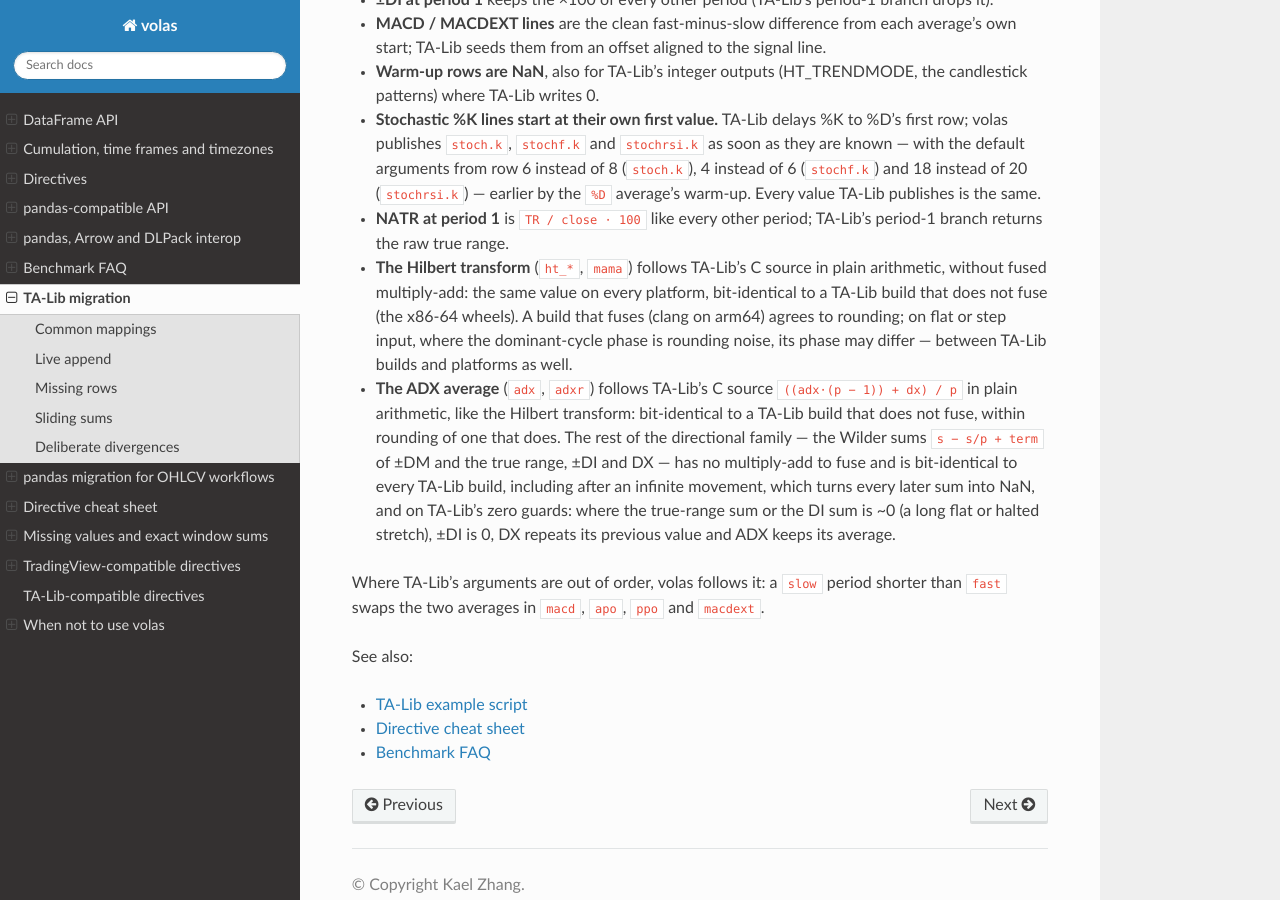
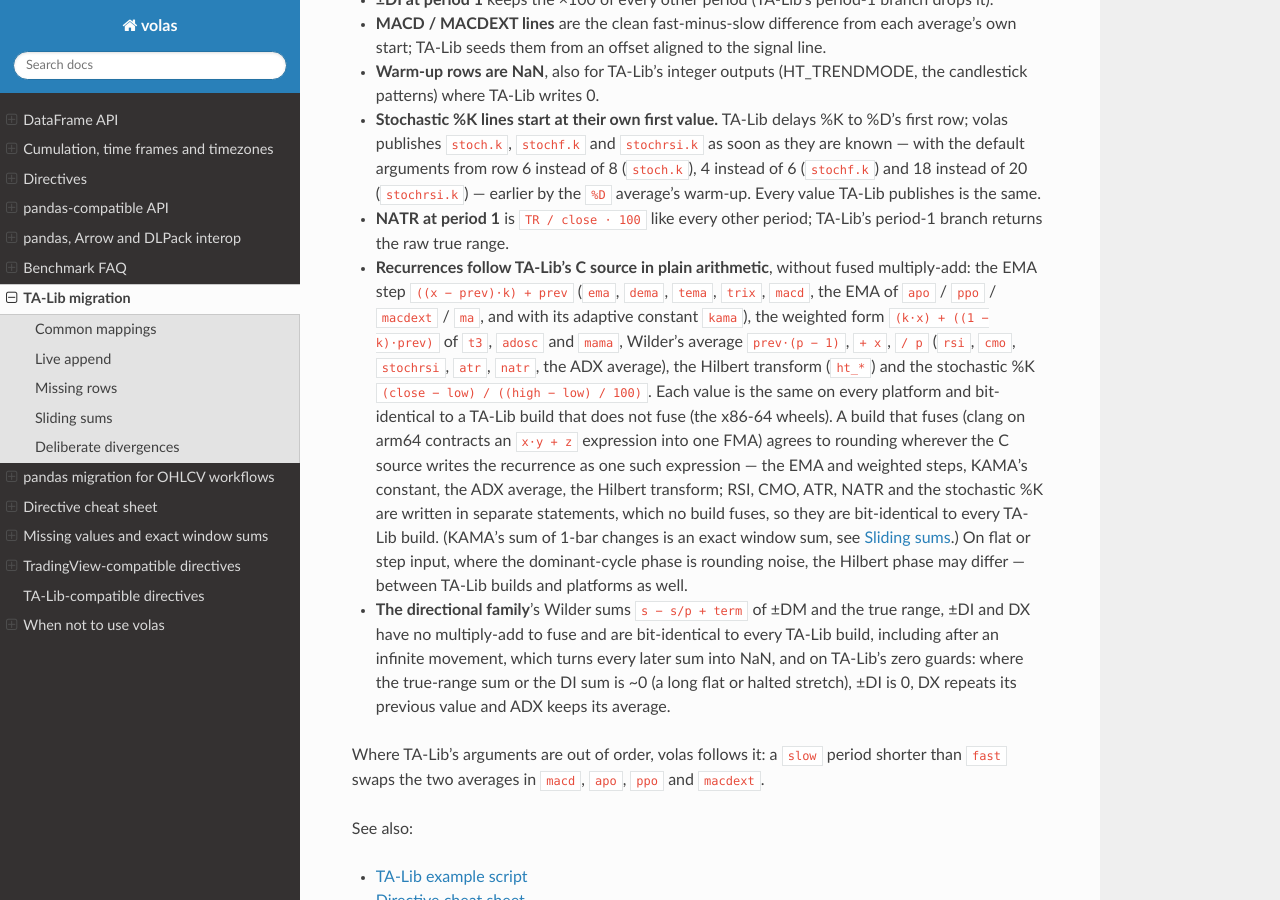
Before and after one commit to kaelzhang/volas, a Sphinx documentation site: the page built from docs/migration-talib.md, in a window 1280 px wide and 900 px high, scrolled down 2543 px. Built offline with Sphinx 7.4.7 and the Read the Docs theme 3.1.0, drawn with Linux system fonts in a browser that asks for light colours.

Commit message:
docs: TA-Lib bit-identity per build for every recurrence family

```diff
--- a/docs/migration-talib.md
+++ b/docs/migration-talib.md
@@ -122,16 +122,24 @@ it, the departure is deliberate and listed here.
   Every value TA-Lib publishes is the same.
 - **NATR at period 1** is `TR / close · 100` like every other period; TA-Lib's period-1
   branch returns the raw true range.
-- **The Hilbert transform** (`ht_*`, `mama`) follows TA-Lib's C source in plain arithmetic,
-  without fused multiply-add: the same value on every platform, bit-identical to a TA-Lib
-  build that does not fuse (the x86-64 wheels). A build that fuses (clang on arm64) agrees
-  to rounding; on flat or step input, where the dominant-cycle phase is rounding noise,
-  its phase may differ — between TA-Lib builds and platforms as well.
-- **The ADX average** (`adx`, `adxr`) follows TA-Lib's C source
-  `((adx·(p − 1)) + dx) / p` in plain arithmetic, like the Hilbert transform: bit-identical
-  to a TA-Lib build that does not fuse, within rounding of one that does. The rest of the
-  directional family — the Wilder sums `s − s/p + term` of ±DM and the true range, ±DI
-  and DX — has no multiply-add to fuse and is bit-identical to every TA-Lib build,
+- **Recurrences follow TA-Lib's C source in plain arithmetic**, without fused
+  multiply-add: the EMA step `((x − prev)·k) + prev` (`ema`, `dema`, `tema`, `trix`,
+  `macd`, the EMA of `apo` / `ppo` / `macdext` / `ma`, and with its adaptive constant
+  `kama`), the weighted form `(k·x) + ((1 − k)·prev)` of `t3`, `adosc` and `mama`,
+  Wilder's average `prev·(p − 1)`, `+ x`, `/ p` (`rsi`, `cmo`, `stochrsi`, `atr`, `natr`,
+  the ADX average), the Hilbert transform (`ht_*`) and the stochastic %K
+  `(close − low) / ((high − low) / 100)`. Each value is the same on every platform and
+  bit-identical to a TA-Lib build that does not fuse (the x86-64 wheels). A build that
+  fuses (clang on arm64 contracts an `x·y + z` expression into one FMA) agrees to
+  rounding wherever the C source writes the recurrence as one such expression — the EMA
+  and weighted steps, KAMA's constant, the ADX average, the Hilbert transform; RSI, CMO,
+  ATR, NATR and the stochastic %K are written in separate statements, which no build
+  fuses, so they are bit-identical to every TA-Lib build. (KAMA's sum of 1-bar changes is
+  an exact window sum, see [Sliding sums](#sliding-sums).) On flat or step input, where
+  the dominant-cycle phase is rounding noise, the Hilbert phase may differ — between
+  TA-Lib builds and platforms as well.
+- **The directional family**'s Wilder sums `s − s/p + term` of ±DM and the true range,
+  ±DI and DX have no multiply-add to fuse and are bit-identical to every TA-Lib build,
   including after an infinite movement, which turns every later sum into NaN, and on
   TA-Lib's zero guards: where the true-range sum or the DI sum is ~0 (a long flat or
   halted stretch), ±DI is 0, DX repeats its previous value and ADX keeps its average.
```
Also changed, not shown: docs/indicators-talib.md (+6 -0 lines).
